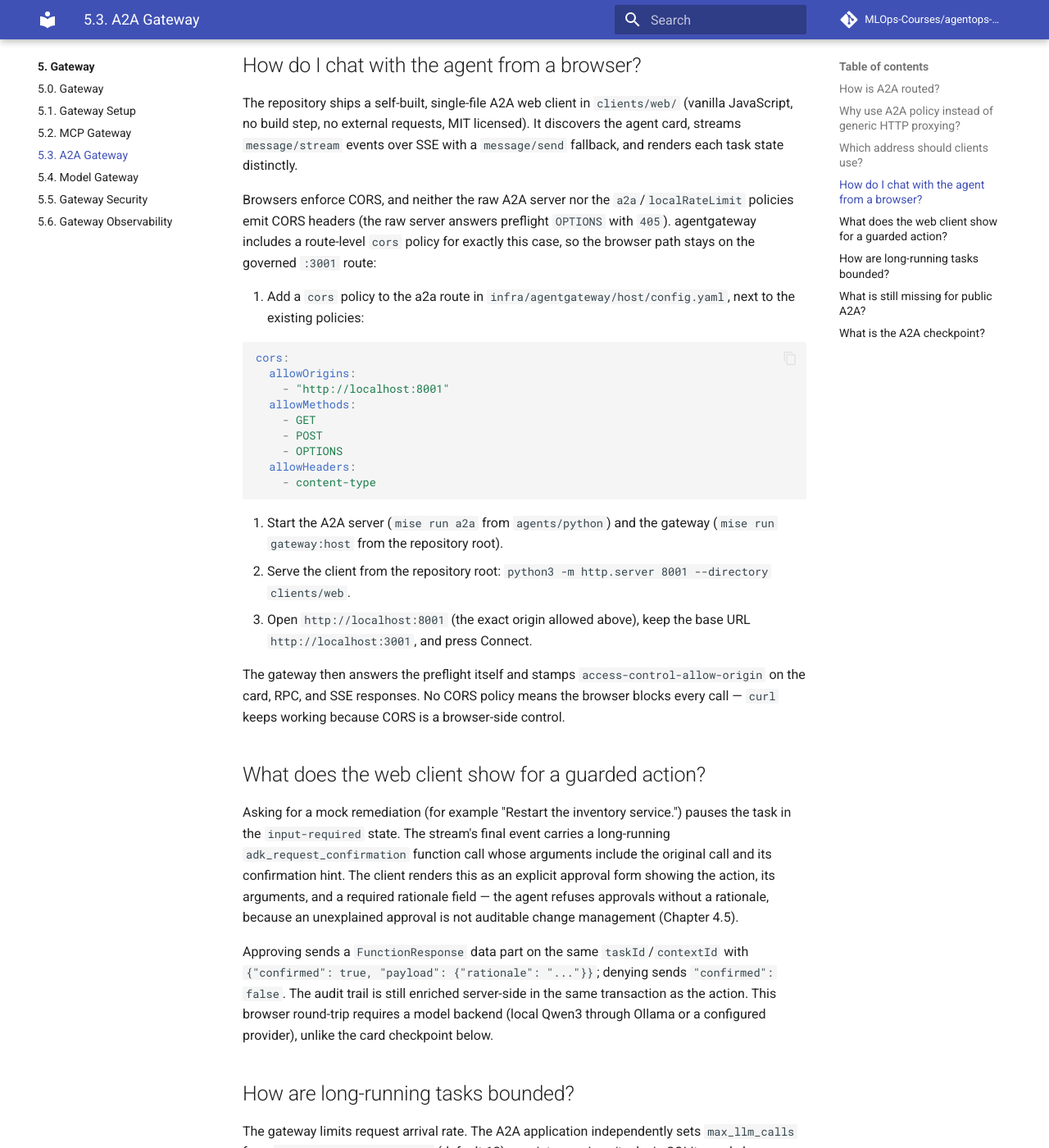
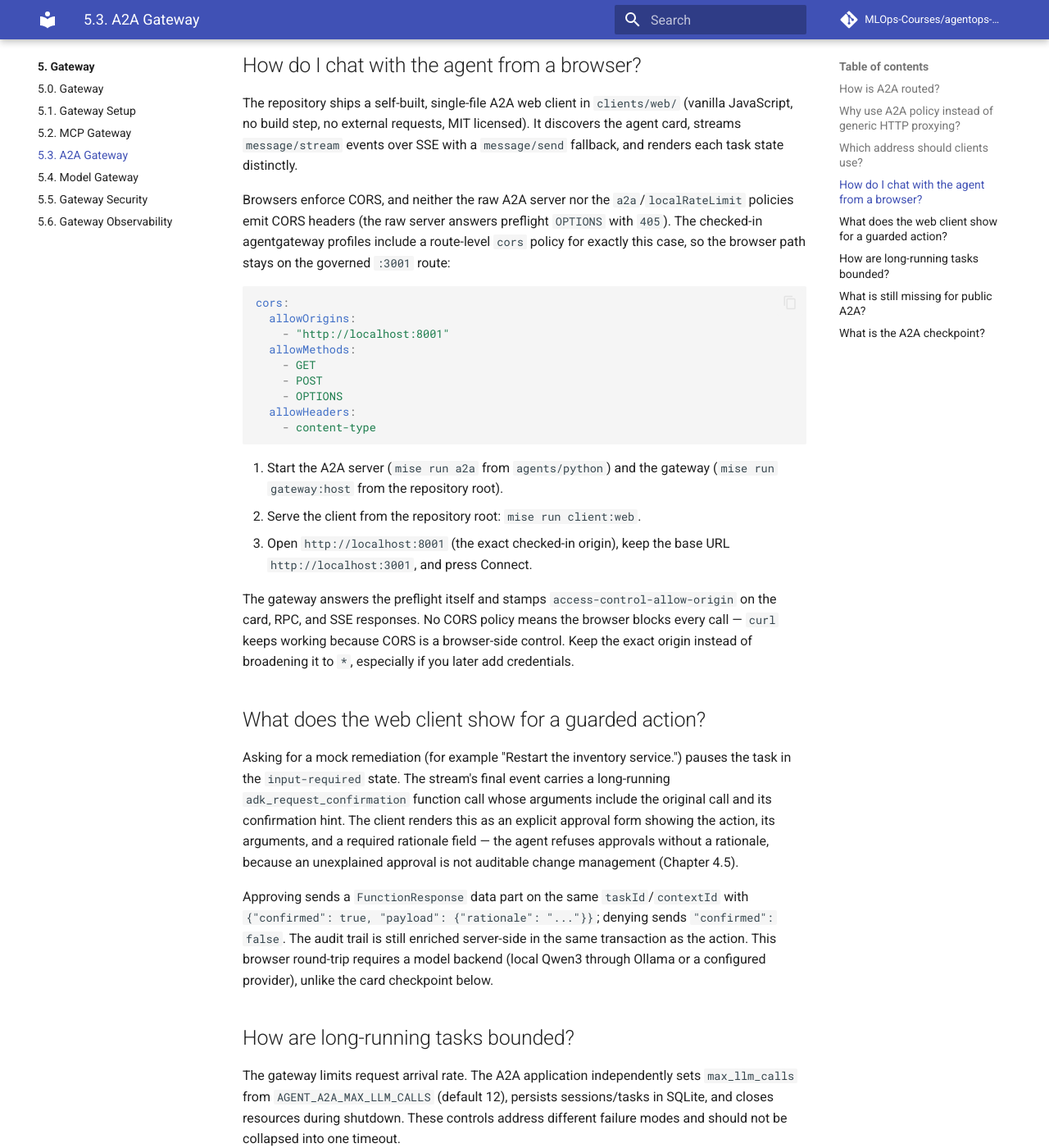
Before and after one commit to MLOps-Courses/agentops-open-course, an MkDocs documentation site: the page built from docs/5. Gateway/5.3. A2A Gateway.md, in a window 1280 px wide and 1400 px high, scrolled down 1133 px. Shown: the whole window at 82% size. Built offline with MkDocs 1.6.1 and Material for MkDocs 9.7.7, drawn with Linux system fonts in a browser that asks for light colours; comment, search, counter and statistics services are not loaded.

Commit message:
fix(web): make browser quickstart work as checked in

````diff
--- a/docs/5. Gateway/5.3. A2A Gateway.md
+++ b/docs/5. Gateway/5.3. A2A Gateway.md
@@ -44,27 +44,25 @@ Expected name: `Ops Copilot`; expected skills: incident triage and guarded remed
 
 The repository ships a self-built, single-file A2A web client in `clients/web/` (vanilla JavaScript, no build step, no external requests, MIT licensed). It discovers the agent card, streams `message/stream` events over SSE with a `message/send` fallback, and renders each task state distinctly.
 
-Browsers enforce CORS, and neither the raw A2A server nor the `a2a`/`localRateLimit` policies emit CORS headers (the raw server answers preflight `OPTIONS` with `405`). agentgateway includes a route-level `cors` policy for exactly this case, so the browser path stays on the governed `:3001` route:
+Browsers enforce CORS, and neither the raw A2A server nor the `a2a`/`localRateLimit` policies emit CORS headers (the raw server answers preflight `OPTIONS` with `405`). The checked-in agentgateway profiles include a route-level `cors` policy for exactly this case, so the browser path stays on the governed `:3001` route:
 
-1. Add a `cors` policy to the a2a route in `infra/agentgateway/host/config.yaml`, next to the existing policies:
-
-   ```yaml
-   cors:
-     allowOrigins:
-       - "http://localhost:8001"
-     allowMethods:
-       - GET
-       - POST
-       - OPTIONS
-     allowHeaders:
-       - content-type
-   ```
+```yaml
+cors:
+  allowOrigins:
+    - "http://localhost:8001"
+  allowMethods:
+    - GET
+    - POST
+    - OPTIONS
+  allowHeaders:
+    - content-type
+```
 
 1. Start the A2A server (`mise run a2a` from `agents/python`) and the gateway (`mise run gateway:host` from the repository root).
-1. Serve the client from the repository root: `python3 -m http.server 8001 --directory clients/web`.
-1. Open `http://localhost:8001` (the exact origin allowed above), keep the base URL `http://localhost:3001`, and press Connect.
+1. Serve the client from the repository root: `mise run client:web`.
+1. Open `http://localhost:8001` (the exact checked-in origin), keep the base URL `http://localhost:3001`, and press Connect.
 
-The gateway then answers the preflight itself and stamps `access-control-allow-origin` on the card, RPC, and SSE responses. No CORS policy means the browser blocks every call — `curl` keeps working because CORS is a browser-side control.
+The gateway answers the preflight itself and stamps `access-control-allow-origin` on the card, RPC, and SSE responses. No CORS policy means the browser blocks every call — `curl` keeps working because CORS is a browser-side control. Keep the exact origin instead of broadening it to `*`, especially if you later add credentials.
 
 ## What does the web client show for a guarded action?
 
````
Also changed, not shown: clients/web/README.md (+3 -3 lines), 4 other files.
